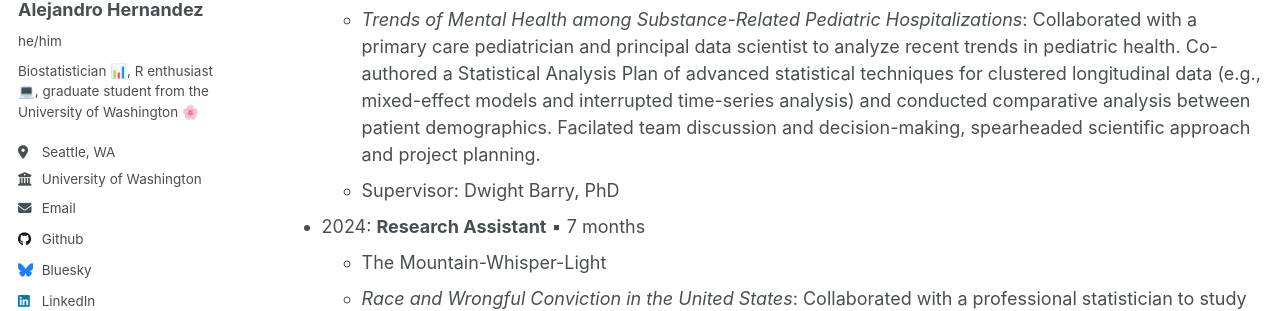
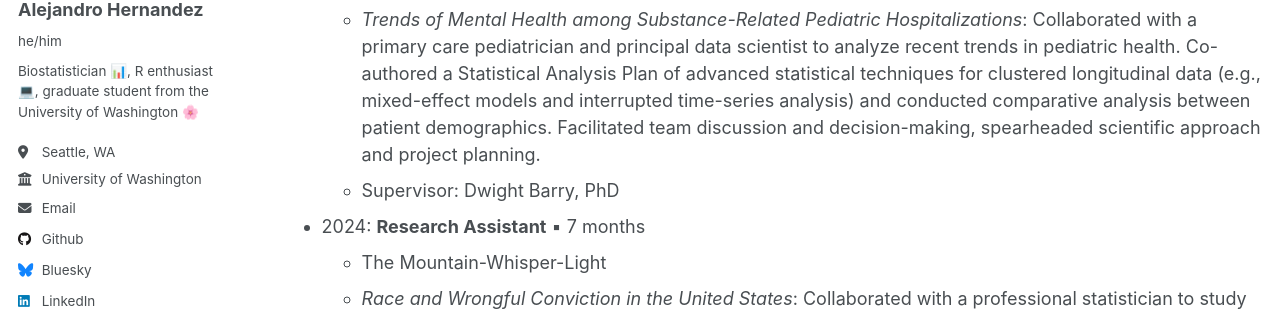
Before and after one commit to alejandroh3005/alejandroh3005.github.io, a Jekyll site: the page built from _pages/cv.md, in a window 1280 px wide and 900 px high, scrolled down 553 px. Shown: the part 251-562 px from the top of the window. Built offline with Jekyll 4.4.1, drawn with Linux system fonts in a browser that asks for light colours.

Commit message:
Correct a typo

```diff
--- a/_pages/cv.md
+++ b/_pages/cv.md
@@ -30,7 +30,7 @@ Experience
 
 * 2024-25: **Principal Investigator** ▪ 6 months
   * Seattle Children’s Hospital
-  * _Trends of Mental Health among Substance-Related Pediatric Hospitalizations_: Collaborated with a primary care pediatrician and principal data scientist to analyze recent trends in pediatric health. Co-authored a Statistical Analysis Plan of advanced statistical techniques for clustered longitudinal data (e.g., mixed-effect models and interrupted time-series analysis) and conducted comparative analysis between patient demographics. Facilated team discussion and decision-making, spearheaded scientific approach and project planning.
+  * _Trends of Mental Health among Substance-Related Pediatric Hospitalizations_: Collaborated with a primary care pediatrician and principal data scientist to analyze recent trends in pediatric health. Co-authored a Statistical Analysis Plan of advanced statistical techniques for clustered longitudinal data (e.g., mixed-effect models and interrupted time-series analysis) and conducted comparative analysis between patient demographics. Facilitated team discussion and decision-making, spearheaded scientific approach and project planning.
   * Supervisor: Dwight Barry, PhD
 
 * 2024: **Research Assistant** ▪ 7 months
```
